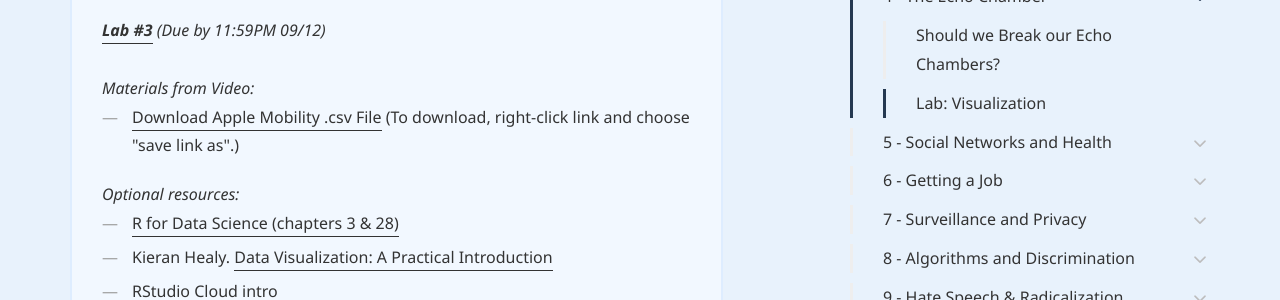
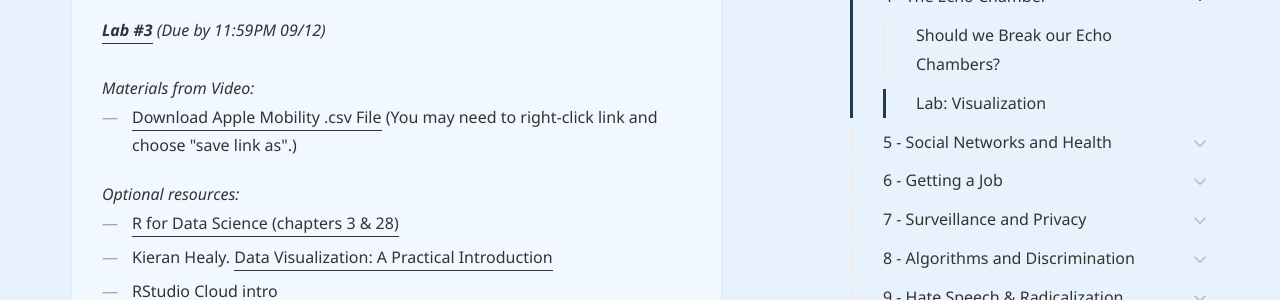
Before and after one commit to dssoc/dssoc.github.io, a Jekyll site: the page built from schedule.md, in a window 1280 px wide and 900 px high, scrolled down 6476 px. Shown: the part 154-454 px from the top of the window. Built offline with Jekyll 4.4.1, drawn with Linux system fonts in a browser that asks for light colours; some web fonts are replaced.

Commit message:
okay I think I can actually make it work this way - github.io does provide access

```diff
--- a/schedule.md
+++ b/schedule.md
@@ -201,7 +201,7 @@
 
 <i>Materials from Video:</i><br/>
 <ul>
-  <li><a href = "https://github.com/dssoc/dssoc.github.io/raw/master/datasets/apple_mobility_data.csv"  download>Download Apple Mobility .csv File</a> (To download, right-click link and choose "save link as".)</li>
+  <li><a href = "/datasets/apple_mobility_data.csv"  download>Download Apple Mobility .csv File</a> (You may need to right-click link and choose "save link as".)</li>
 </ul>
 
 
```
